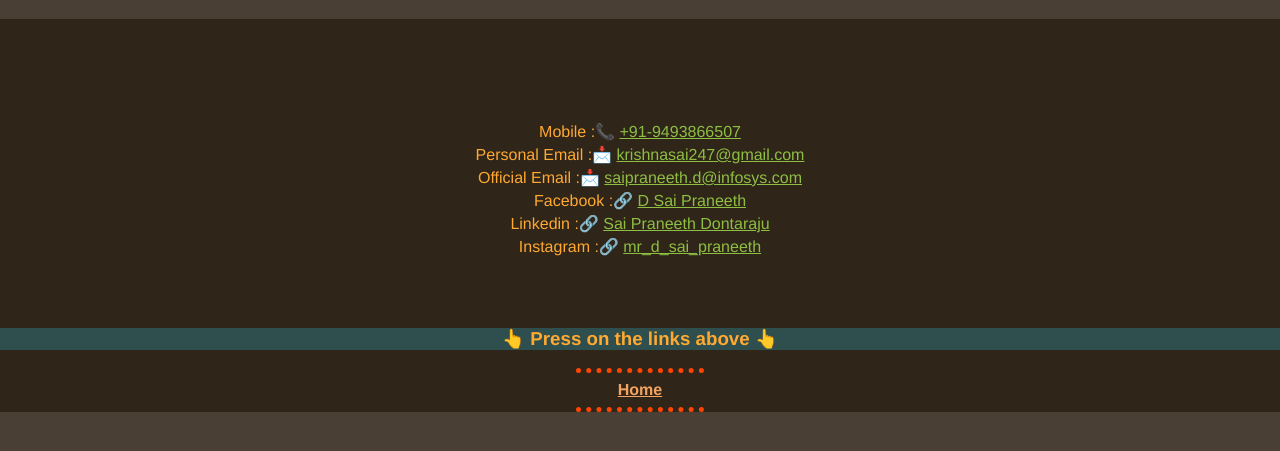
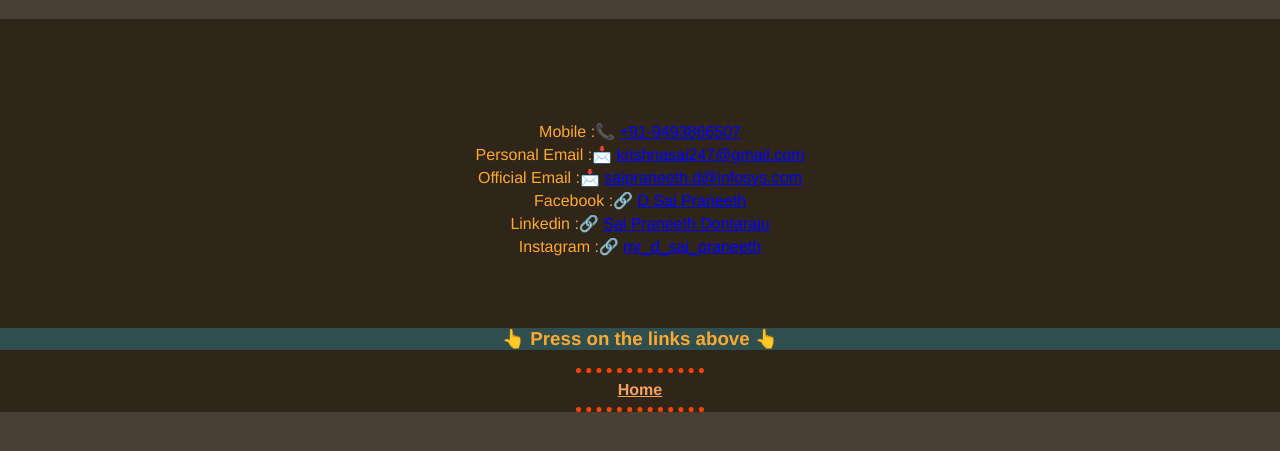
Before and after one commit to saipraneeth9/MY_DETAILS, a plain HTML site: page contact.html in a window 1280 px wide. Shown: the part 61-512 px from the top of the page. Drawn offline with Linux system fonts and the light colour scheme.

Commit message:
Update styles.css

```diff
--- a/styles.css
+++ b/styles.css
@@ -40,7 +40,7 @@ body {
 
   }
   .conlinks{
-      color: #8ebf42;
+      color: blue;
   }
   .edudiv{
       background-color: #2f2519;
```
